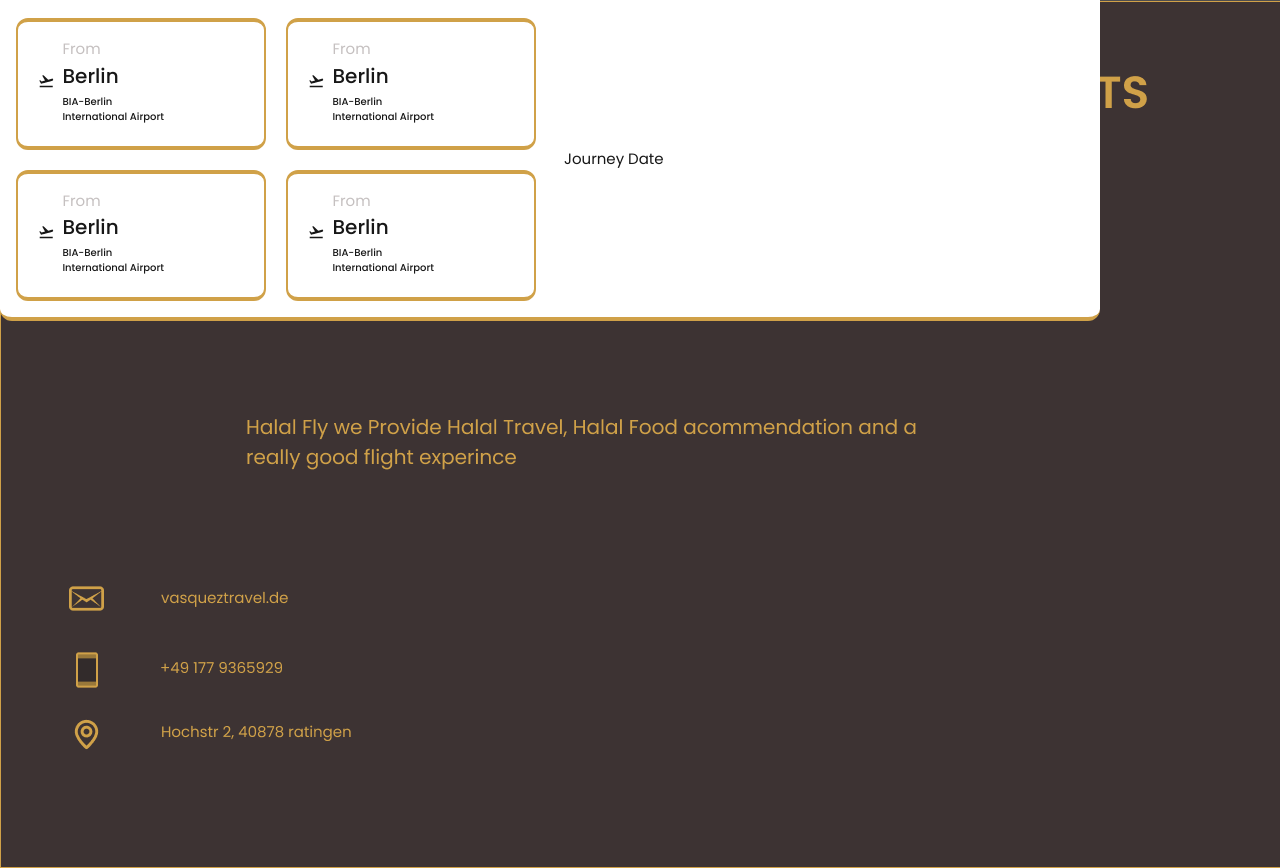
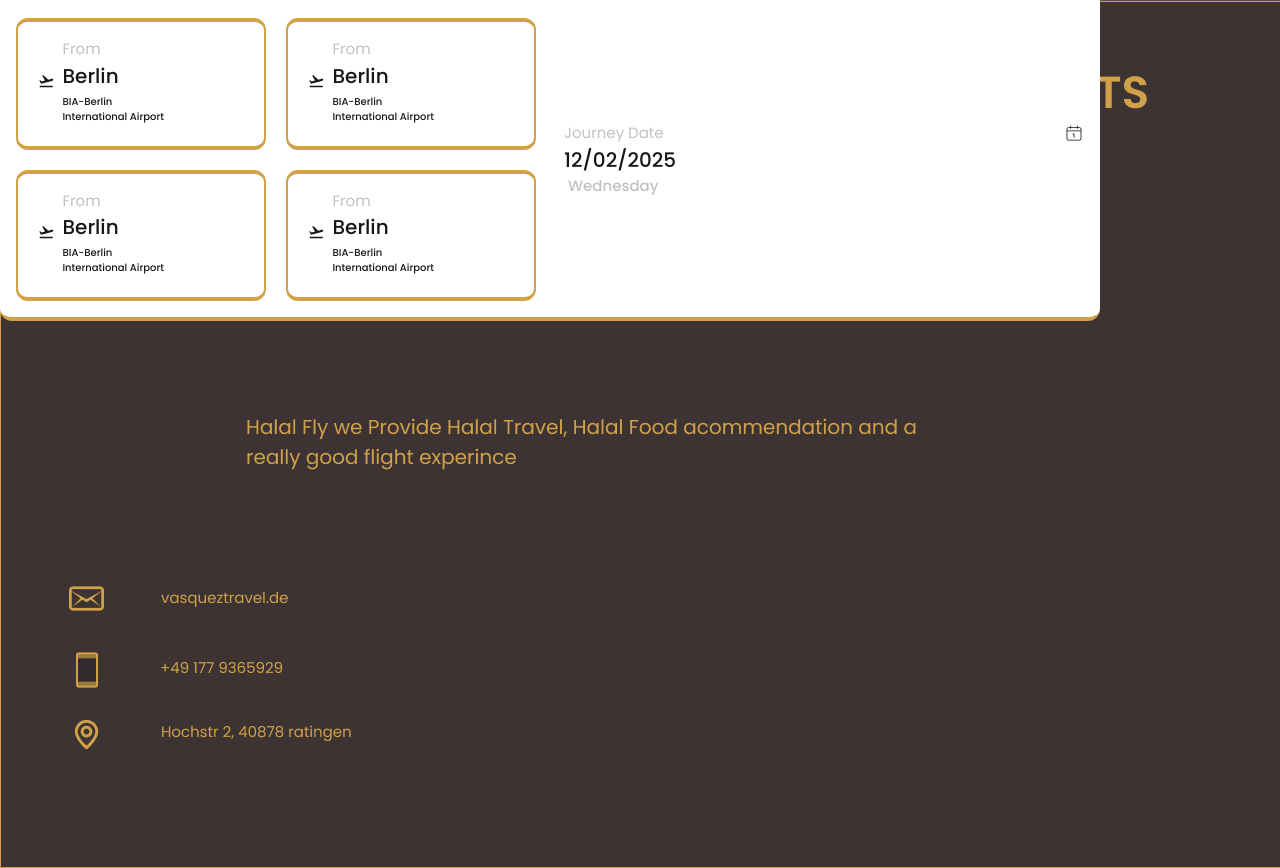
Before and after one commit to theashrafislam/hello-b2b, a Next.js app: page / in a window 1280 px wide. Shown: the part 1560-2428 px from the top of the page. Built offline with nearby package versions, Linux system fonts and the light colour scheme; grey boxes are pictures that could not be loaded.

Commit message:
makeing booking card

```diff
--- a/src/app/Components/Home/BookingCard.jsx
+++ b/src/app/Components/Home/BookingCard.jsx
@@ -2,6 +2,7 @@
 import { FaCcVisa } from 'react-icons/fa';
 import { MdFlightTakeoff, MdHotel } from "react-icons/md";
 import { SiMentorcruise } from "react-icons/si";
+import { CiCalendarDate } from "react-icons/ci";
 
 const BookingCard = () => {
     return (
@@ -52,9 +53,12 @@
                 <div className='w-[50%]'>
                     {/* card  */}
                     <div>
-                        <div>
-                            <p className='text-[15px]'>Journey Date</p>
+                        <div className='flex items-center justify-between'>
+                            <p className='text-[15px] text-[#C5C0C0]'>Journey Date</p>
+                            <CiCalendarDate className='text-xl'/>
                         </div>
+                        <p className='text-[20px] font-medium'>12/02/2025</p>
+                        <p className='text-[15px] font-medium ml-1 text-[#C5C0C0]'>Wednesday</p>
                     </div>
                 </div>
             </div>
```
